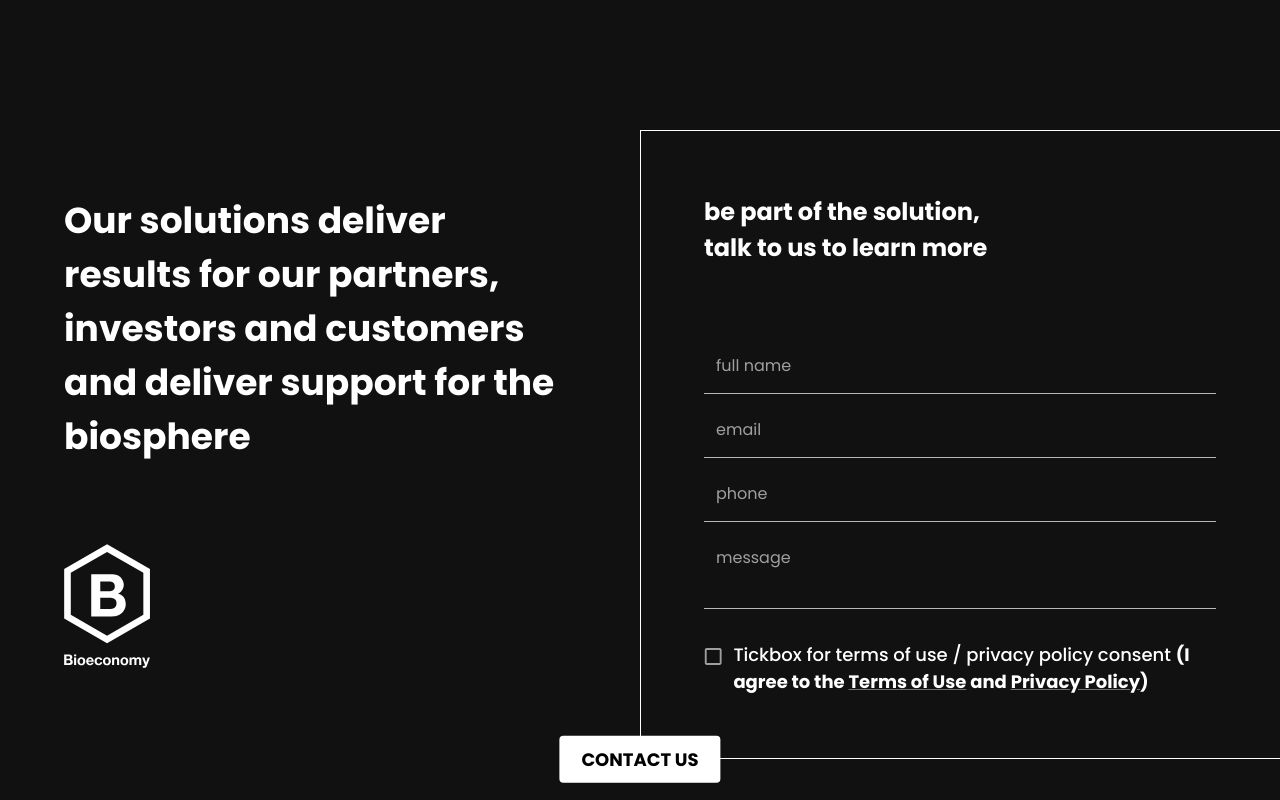
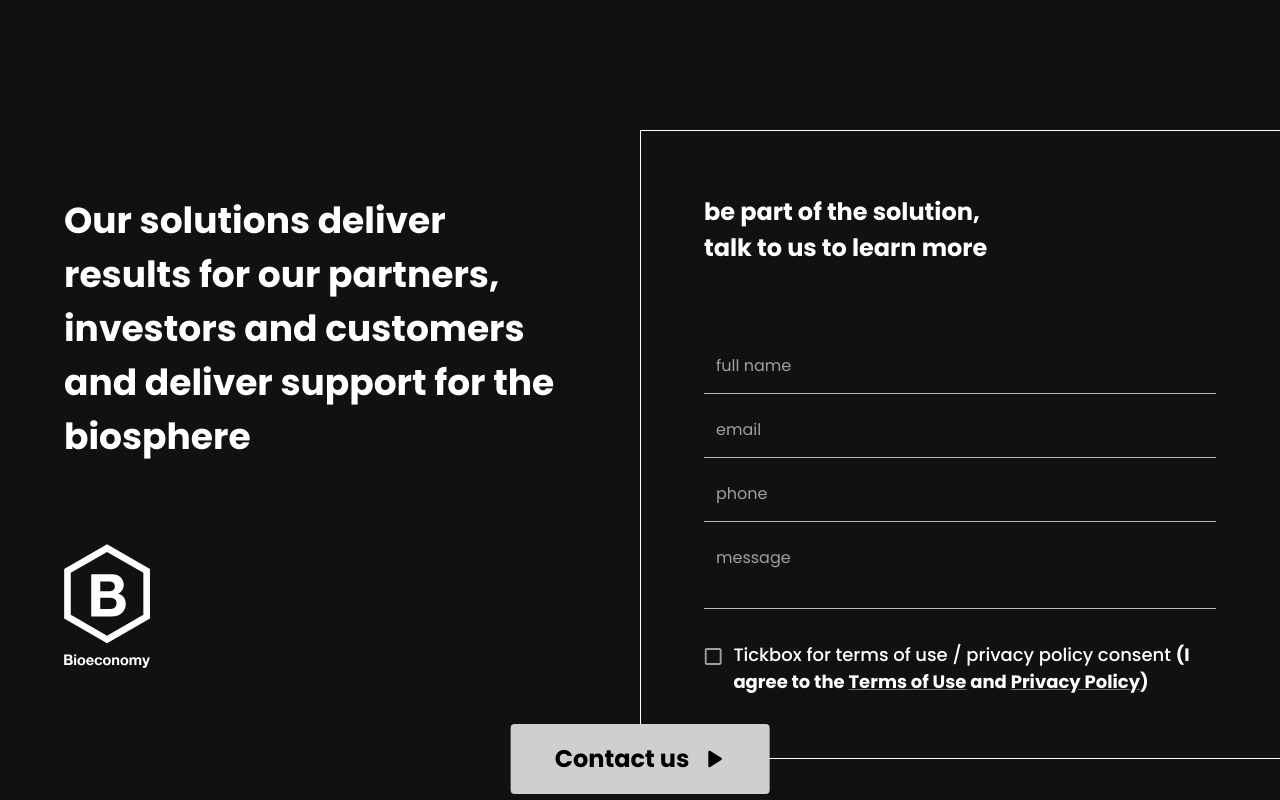
Before and after one commit to perlin-network/perl-bio-website, a React (Create React App) app: page / in a window 1280 px wide. Shown: the part 6960-7760 px from the top of the page. Built offline with nearby package versions, Linux system fonts and the light colour scheme; a web font is replaced by a local one.

Commit message:
updated videos

```diff
--- a/src/pages/Home/Contact.js
+++ b/src/pages/Home/Contact.js
@@ -10,6 +10,7 @@ import Checkbox from '@mui/material/Checkbox';
 import Link from '@mui/material/Link';
 import Button from '@mui/material/Button';
 import Typography from '@mui/material/Typography';
+import PlayArrowRoundedIcon from '@mui/icons-material/PlayArrowRounded';
 
 import { useFormControls } from '../../hooks/useFormControls';
 import { ReactComponent as LogoCompact } from '../../assets/logo-compact.svg';
@@ -51,7 +52,12 @@ export default function Contact() {
     <Root component="section">
       <Container>
         <Grid container>
-          <Grid item xs={12} md={6} pt={8} pr={8}>
+          <Grid item xs={12} md={6}>
+            <Box
+              pt={{ xs: 0, md: 8 }}
+              pr={{ xs: 0, md: 8 }}
+              textAlign={{ xs: 'center', md: 'left' }}
+            >
               <Typography
                 mb={10}
                 color="text.primary"
@@ -62,6 +68,7 @@ export default function Contact() {
                 customers and deliver support for the biosphere
               </Typography>
               <LogoCompact />
+            </Box>
           </Grid>
           <Grid item xs={12} md={6}>
             <Form
@@ -70,7 +77,7 @@ export default function Contact() {
               noValidate
               onSubmit={handleFormSubmit}
             >
-              <Typography pb={8} fontSize={24} fontWeight="700">
+              <Typography pb={{ xs: 2, md: 8 }} fontSize={24} fontWeight="700">
                 be part of the solution,
                 <br />
                 talk to us to learn more
@@ -126,14 +133,27 @@ export default function Contact() {
                   sx={{ paddingTop: 4 }}
                 />
               </FormGroup>
+              <Box
+                sx={{
+                  display: 'flex',
+                  justifyContent: 'center',
+                  position: 'absolute',
+                  left: 0,
+                  right: { xs: 0, md: 'auto' },
+                  bottom: { xs: -60, md: 0 },
+                  zIndex: 1,
+                }}
+              >
                 <FormButton
                   type="submit"
                   variant="contained"
                   size="large"
-                // disabled={!checked || !formIsValid()}
+                  endIcon={<PlayArrowRoundedIcon />}
+                  disabled={!checked || !formIsValid()}
                 >
                   Contact us
                 </FormButton>
+              </Box>
             </Form>
           </Grid>
         </Grid>
@@ -144,8 +164,12 @@ export default function Contact() {
 
 const Root = styled(Box)(({ theme }) => ({
   padding: '150px 0',
+  [theme.breakpoints.down('md')]: {
+    padding: '64px 0',
+  },
   '.MuiContainer-root': {
     position: 'relative',
+    [theme.breakpoints.up('md')]: {
       '&::after': {
         content: '""',
         position: 'absolute',
@@ -158,6 +182,7 @@ const Root = styled(Box)(({ theme }) => ({
         pointerEvents: 'none',
       },
     },
+  },
 }));
 
 const Form = styled(Box)(({ theme }) => ({
@@ -165,6 +190,22 @@ const Form = styled(Box)(({ theme }) => ({
   padding: theme.spacing(8),
   paddingRight: 0,
   borderRight: 'none',
+  [theme.breakpoints.down('md')]: {
+    marginTop: 64,
+    marginBottom: 100,
+    padding: theme.spacing(4),
+    '&::after': {
+      content: '""',
+      position: 'absolute',
+      top: 0,
+      right: 'calc(-1* (100vw - 100%) / 2)',
+      bottom: 0,
+      width: 'calc(100% + (100vw - 100%) / 2)',
+      border: '1px solid #FFF',
+      borderRight: 'none',
+      pointerEvents: 'none',
+    },
+  },
 }));
 
 const FormInput = styled(TextField)(({ theme }) => ({
@@ -175,10 +216,20 @@ const FormInput = styled(TextField)(({ theme }) => ({
 }));
 
 const FormButton = styled(Button)(({ theme }) => ({
-  position: 'absolute',
-  left: 0,
-  bottom: 0,
+  padding: '14px 44px',
+  color: '#000',
+  background: '#FFF',
+  fontSize: 24,
+  textTransform: 'none',
   transform: 'translate(-50%, 50%)',
-  zIndex: 1,
+  [theme.breakpoints.down('md')]: {
+    transform: 'translate(0%, 100%)',
+  },
+  '&.Mui-disabled': {
     color: '#000',
+    background: 'rgb(207, 207, 208)',
+  },
+  '& .MuiButton-endIcon > svg': {
+    fontSize: 32,
+  },
 }));
--- a/src/pages/Home/HeroVideo.js
+++ b/src/pages/Home/HeroVideo.js
@@ -10,7 +10,6 @@ import { ReactComponent as PlayIcon } from '../../assets/icons/play.svg';
 import { navbarHeight, navbarHeightSmall } from '../../theme';
 import PreviewImage from '../../assets/video/preview-01.jpg';
 
-const url = 'https://www.w3schools.com/html/mov_bbb.mp4';
 const contentPadding = 60;
 
 export default function HeroVideo() {
@@ -18,7 +17,7 @@ export default function HeroVideo() {
   return (
     <Root>
       <ReactPlayer
-        url={url}
+        url="https://s3.amazonaws.com/static.memoriverse/mountain_forest3.mp4"
         light={PreviewImage}
         playIcon={<PlayIcon style={{ opacity: 0.6 }} />}
         playing
--- a/src/pages/Home/VideoGrid.js
+++ b/src/pages/Home/VideoGrid.js
@@ -9,21 +9,33 @@ import PreviewImage03 from '../../assets/video/preview-03.jpg';
 import PreviewImage04 from '../../assets/video/preview-04.jpg';
 import PreviewImage05 from '../../assets/video/preview-05.jpg';
 
-const url = 'https://www.w3schools.com/html/mov_bbb.mp4';
-
 export default function VideoGrid() {
   return (
     <Root component="section">
-      <VideoTile url={url} preview={PreviewImage02}>
+      <VideoTile
+        url="https://s3.amazonaws.com/static.memoriverse/Glacier_Calving_in_Blackstone_Bay_Whittier_AK+(1).mp4"
+        preview={PreviewImage02}
+      >
         <Headline>prevent the destruction of our natural environment</Headline>
       </VideoTile>
-      <VideoTile url={url} preview={PreviewImage03} inverted>
+      <VideoTile
+        url="https://s3.amazonaws.com/static.memoriverse/Refinery027+(1).mp4"
+        preview={PreviewImage03}
+        inverted
+      >
         <Headline>providing pathways to net-zero goals</Headline>
       </VideoTile>
-      <VideoTile url={url} preview={PreviewImage04}>
+      <VideoTile
+        url="https://s3.amazonaws.com/static.memoriverse/Bee_on_flower.mp4"
+        preview={PreviewImage04}
+      >
         <Headline>with carbon credits that protect biodiversity</Headline>
       </VideoTile>
-      <VideoTile url={url} preview={PreviewImage05} inverted>
+      <VideoTile
+        url="https://s3.amazonaws.com/static.memoriverse/_DSC6775.mp4"
+        preview={PreviewImage05}
+        inverted
+      >
         <Headline>putting nature at the heart of the value equation</Headline>
       </VideoTile>
     </Root>
```
Also changed, not shown: src/assets/team/yen-hoang.png. Lines whose indentation alone changed are shown as unchanged.
